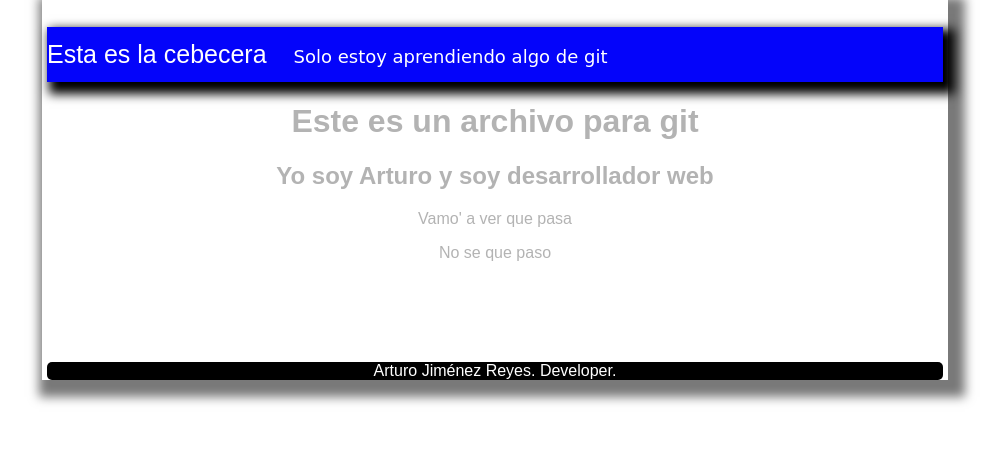
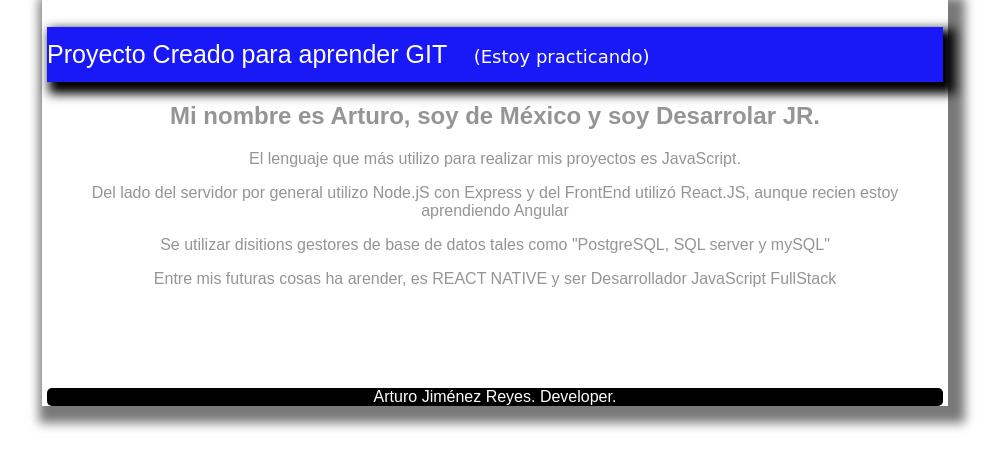
Before and after one commit to Arthurjim/Aprendiendo-GIT, a plain HTML site: page index.html in a window 1280 px wide. Shown: the whole page, without its empty margins (145-1148 px from the left). Drawn offline with Linux system fonts and the light colour scheme.

Commit message:
Se agrego descripcion en el index

```diff
--- a/index.html
+++ b/index.html
@@ -12,22 +12,21 @@
   <div class="container">
     <div class="header">
       <p>
-        Esta es la cebecera
+        Proyecto Creado para aprender GIT
        <span>
 
-        Solo estoy aprendiendo algo de git
+        (Estoy practicando)
 
        </span>
 
       </p>
     </div>
     <div class="descripcion">
-      <h1>Este es un archivo para git</h1>
-      <h2>Yo soy Arturo y soy desarrollador web</h2>
-      <p>Vamo' a ver que pasa</p>
-      <p>No se que paso</p>
-
-     </div>
+        <h2>Mi nombre es Arturo, soy de México y soy Desarrolar JR.</h2>
+        <p>El lenguaje que más utilizo para realizar mis proyectos es JavaScript. </p>
+        <p>Del lado del servidor por general utilizo Node.jS con Express y del FrontEnd utilizó React.JS, aunque recien estoy aprendiendo Angular</p>     </div>
+        <P>Se utilizar disitions gestores de base de datos tales como "PostgreSQL, SQL server y mySQL"</P>
+        <P>Entre mis futuras cosas ha arender, es REACT NATIVE y ser Desarrollador JavaScript FullStack </P>
      <div class="footer">
        Arturo Jiménez Reyes. Developer.
      </div>
--- a/style/index.css
+++ b/style/index.css
@@ -7,7 +7,7 @@ body{
 .container{
   text-align: center;
   font-family: Arial, Helvetica, sans-serif;
-  color:rgb(179, 179, 179);
+  color:rgb(150, 148, 148);
   border:0px solid black;
   width: 70%;
   padding: 2px 5px 0px 5px;
@@ -15,7 +15,7 @@ body{
   box-shadow: 7px 7px 10px 10px rgb(121, 121, 121);
   }
 .header{
-  background-color: rgb(4, 4, 250);
+  background-color: rgb(25, 25, 247);
 
   height: 55px;
   color:white;
```
